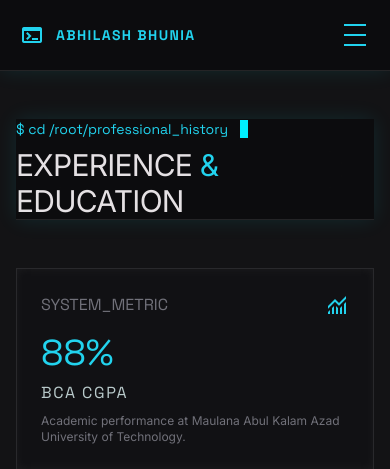
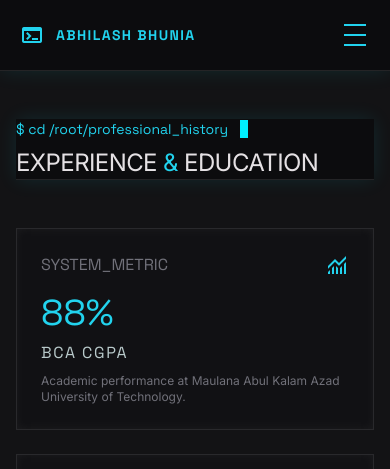
Before and after one commit to Abhilash-Bh/PORTFOLIO-, a Flask app: page /experience in a window 390 px wide. Shown: the top 469 px of the page. Run offline with Flask 3, Linux system fonts and the light colour scheme; some libraries are stand-ins or nearby versions.

Commit message:
Updated project

```diff
--- a/templates/experience.html
+++ b/templates/experience.html
@@ -207,7 +207,7 @@
                     <span class="text-cyan-400 font-mono-sm text-sm">$ cd /root/professional_history</span>
                     <span class="terminal-cursor"></span>
                 </div>
-                <h1 class="text-3xl md:font-headline-lg md:text-headline-lg tracking-tight uppercase">Experience <span
+                <h1 class="text-2xl sm:text-3xl md:font-headline-lg md:text-headline-lg tracking-tight uppercase whitespace-nowrap">Experience <span
                         class="text-cyan-400">&amp;</span> Education</h1>
             </header>
             <br></br>
```
